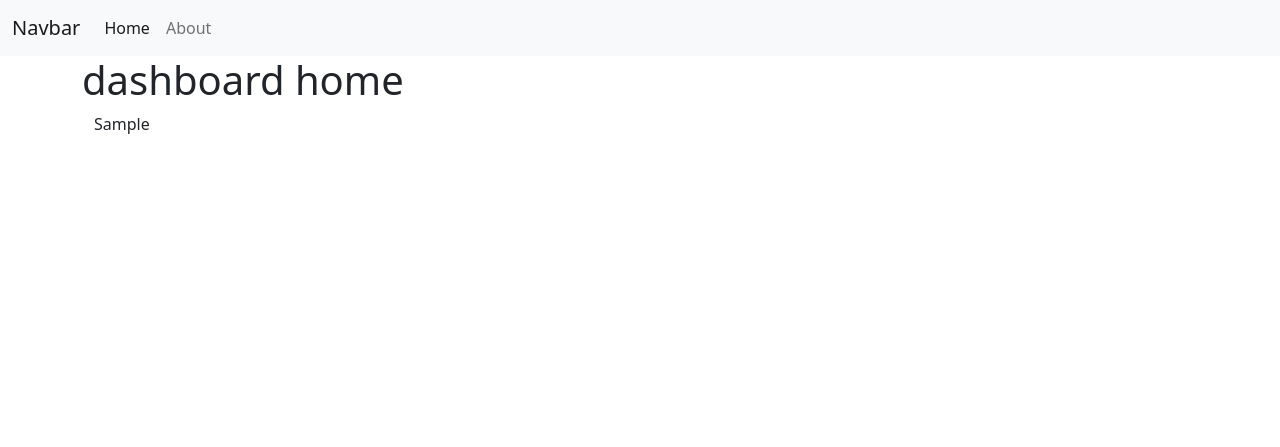
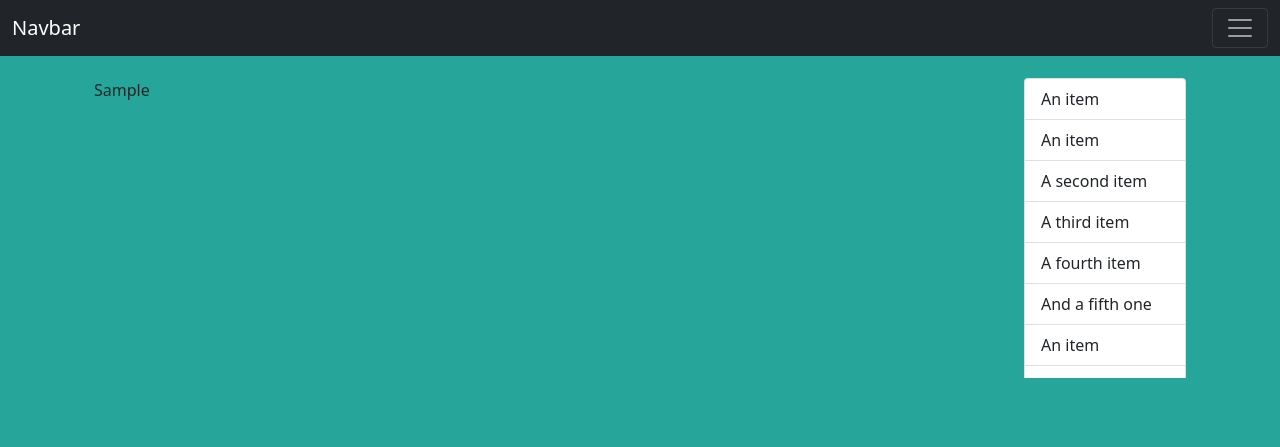
Before and after one commit to daralion/dobleG, a Django app: template GoB/dashboard/templates/dashboard/home.html in a window 1280 px wide. Shown: the top 447 px of the page. Run offline with Django 4.2, Linux system fonts and the light colour scheme; the template is opened without the code that fills it: most values are stand-ins (such as "Sample title", 1, 10 or a date in 2020); some libraries are stand-ins or nearby versions.

Commit message:
added colors and basic list

```diff
--- a/GoB/dashboard/templates/dashboard/base.html
+++ b/GoB/dashboard/templates/dashboard/base.html
@@ -7,10 +7,10 @@
     <!-- Bootstrap CSS -->
     <link href="https://cdn.jsdelivr.net/npm/bootstrap@5.1.3/dist/css/bootstrap.min.css" rel="stylesheet" integrity="sha384-1BmE4kWBq78iYhFldvKuhfTAU6auU8tT94WrHftjDbrCEXSU1oBoqyl2QvZ6jIW3" crossorigin="anonymous">
 
-    <title>Dashboard asd</title>
+    <title>Dashboard</title>
 </head>
-<body>
-    <nav class="navbar navbar-expand-lg navbar-light bg-light">
+<body style="background-color:#26a69a">
+    <nav class="navbar navbar-dark bg-dark">
     <div class="container-fluid">
         <a class="navbar-brand" href={% url 'dashboard-home' %}>Navbar</a>
         <button class="navbar-toggler" type="button" data-bs-toggle="collapse" data-bs-target="#navbarSupportedContent" aria-controls="navbarSupportedContent" aria-expanded="false" aria-label="Toggle navigation">
--- a/GoB/dashboard/templates/dashboard/home.html
+++ b/GoB/dashboard/templates/dashboard/home.html
@@ -1,12 +1,72 @@
 {% extends "dashboard/base.html" %}
 {% block content %}
 <script src="https://cdn.plot.ly/plotly-latest.min.js"></script>
-<h1>dashboard home</h1>
 <div class="container">
-    <div>
-        {% autoescape off %}
-        {{ graph_div}}
-        {% endautoescape %}
+    <div class="row" style="padding-top:2%;">
+        <div class="col-md-10">
+            {% autoescape off %}
+            {{ graph_div}}
+            {% endautoescape %}
+        </div>
+        <div class="col-md-2" style="max-height: 300px;overflow-y: scroll;">
+            <ul class="list-group">
+                <li class="list-group-item">An item</li>
+                <li class="list-group-item">An item</li>
+                <li class="list-group-item">A second item</li>
+                <li class="list-group-item">A third item</li>
+                <li class="list-group-item">A fourth item</li>
+                <li class="list-group-item">And a fifth one</li>
+                <li class="list-group-item">An item</li>
+                <li class="list-group-item">A second item</li>
+                <li class="list-group-item">A third item</li>
+                <li class="list-group-item">A fourth item</li>
+                <li class="list-group-item">And a fifth one</li>
+                <li class="list-group-item">An item</li>
+                <li class="list-group-item">A second item</li>
+                <li class="list-group-item">A third item</li>
+                <li class="list-group-item">A fourth item</li>
+                <li class="list-group-item">And a fifth one</li>
+                <li class="list-group-item">An item</li>
+                <li class="list-group-item">A second item</li>
+                <li class="list-group-item">A third item</li>
+                <li class="list-group-item">A fourth item</li>
+                <li class="list-group-item">And a fifth one</li>
+                <li class="list-group-item">An item</li>
+                <li class="list-group-item">A second item</li>
+                <li class="list-group-item">A third item</li>
+                <li class="list-group-item">A fourth item</li>
+                <li class="list-group-item">And a fifth one</li>
+                <li class="list-group-item">An item</li>
+                <li class="list-group-item">A second item</li>
+                <li class="list-group-item">A third item</li>
+                <li class="list-group-item">A fourth item</li>
+                <li class="list-group-item">And a fifth one</li>
+                <li class="list-group-item">An item</li>
+                <li class="list-group-item">A second item</li>
+                <li class="list-group-item">A third item</li>
+                <li class="list-group-item">A fourth item</li>
+                <li class="list-group-item">And a fifth one</li>
+                <li class="list-group-item">An item</li>
+                <li class="list-group-item">A second item</li>
+                <li class="list-group-item">A third item</li>
+                <li class="list-group-item">A fourth item</li>
+                <li class="list-group-item">And a fifth one</li>
+                <li class="list-group-item">An item</li>
+                <li class="list-group-item">A second item</li>
+                <li class="list-group-item">A third item</li>
+                <li class="list-group-item">A fourth item</li>
+                <li class="list-group-item">And a fifth one</li>
+                <li class="list-group-item">An item</li>
+                <li class="list-group-item">A second item</li>
+                <li class="list-group-item">A third item</li>
+                <li class="list-group-item">A fourth item</li>
+                <li class="list-group-item">And a fifth one</li>
+                <li class="list-group-item">A second item</li>
+                <li class="list-group-item">A third item</li>
+                <li class="list-group-item">A fourth item</li>
+                <li class="list-group-item">And a fifth one</li>
+            </ul>
+        </div>
     </div>
 </div>
 {% endblock content %}
```
